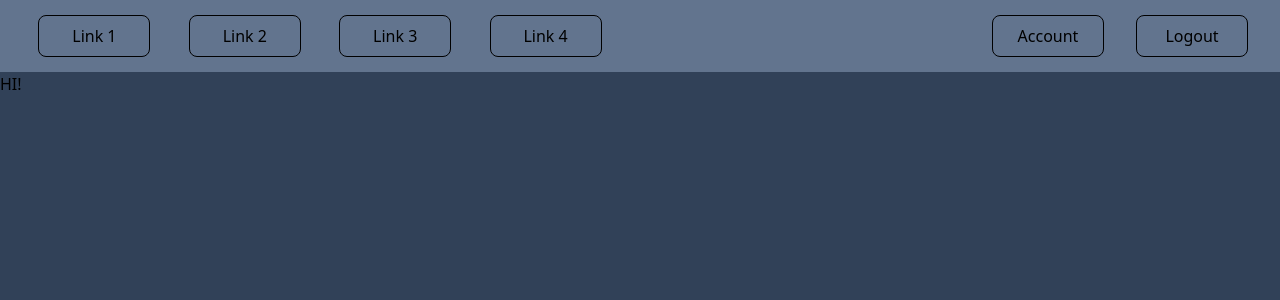
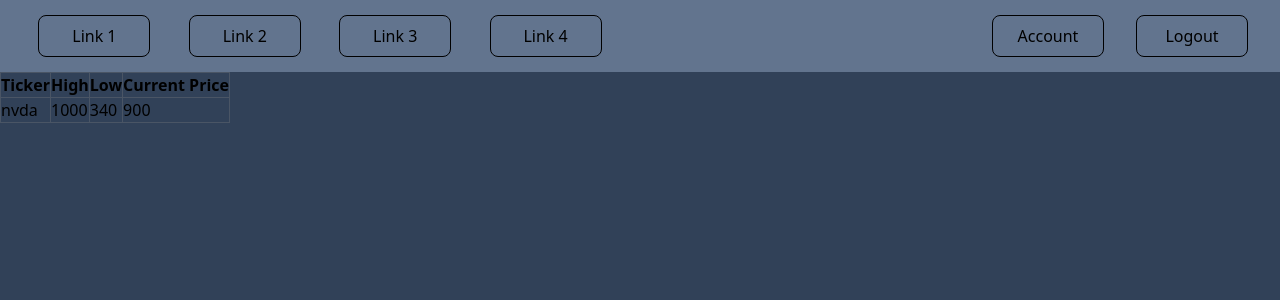
Before and after one commit to marekbehnke1/CS50-Final-Project, a Flask app: page / in a window 1280 px wide. Shown: the top 300 px of the page. Run offline with Flask 3, Linux system fonts and the light colour scheme; a user stored in the database is signed in.

Commit message:
starting on index page

```diff
--- a/templates/index.html
+++ b/templates/index.html
@@ -2,8 +2,31 @@
 
 {% block main %}
 
+<div class="w-full items-center justify-center">
 
-HI!
+    <table class="table-auto border-collapse border border-gray-600">
+
+        <thead>
+            <row>
+                <th class="border border-gray-600">Ticker</th>
+                <th class="border border-gray-600">High</th>
+                <th class="border border-gray-600">Low</th>
+                <th class="border border-gray-600">Current Price</th>
+            </row>
+        </thead>
+
+        <tbody>
+            <row>
+                <td class="border border-gray-600">nvda</td>
+                <td class="border border-gray-600">1000</td>
+                <td class="border border-gray-600">340</td>
+                <td class="border border-gray-600">900</td>
+            </row>
+        </tbody>
+
+    </table>
+
+</div>
 
 
 {% endblock %}
--- a/templates/login.html
+++ b/templates/login.html
@@ -18,5 +18,3 @@
 </div>
 
 {% endblock %}
-
-!
```
Also changed, not shown: apitest.py (added, +10 -0 lines), readme.md, 2 other files.
